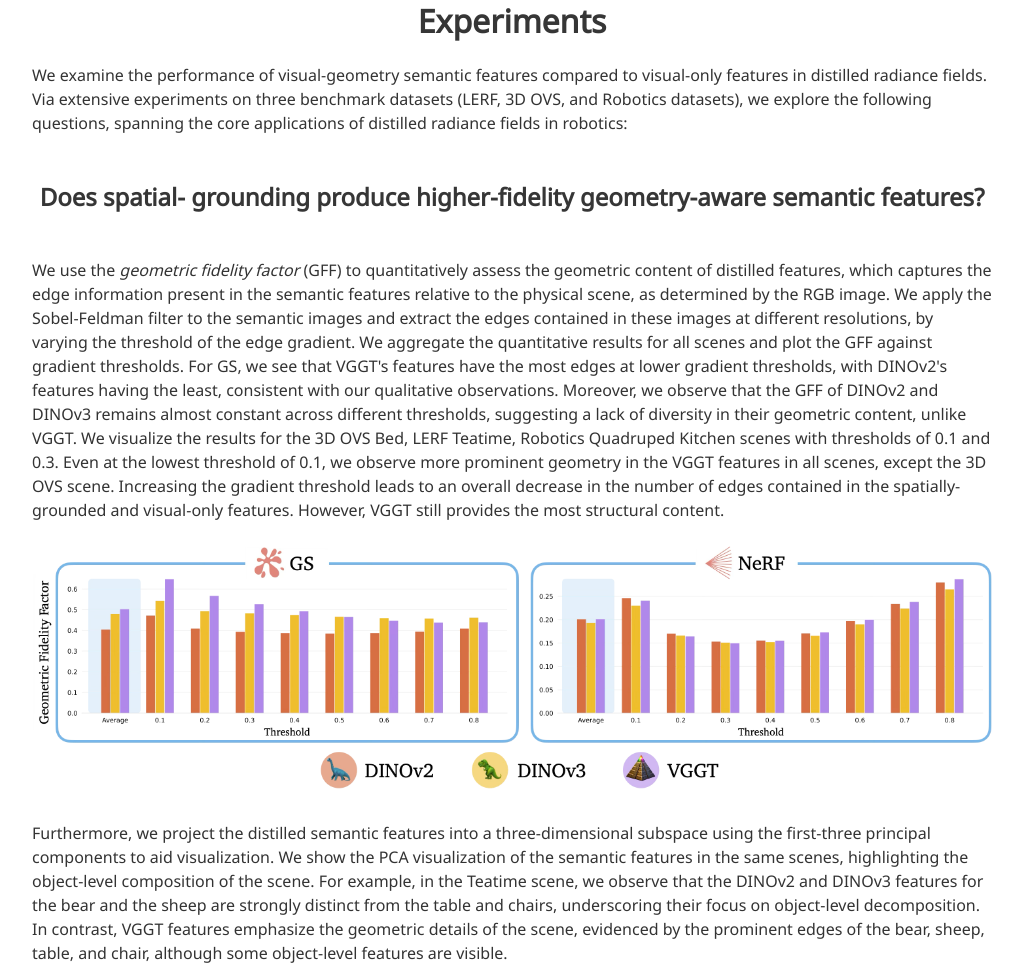
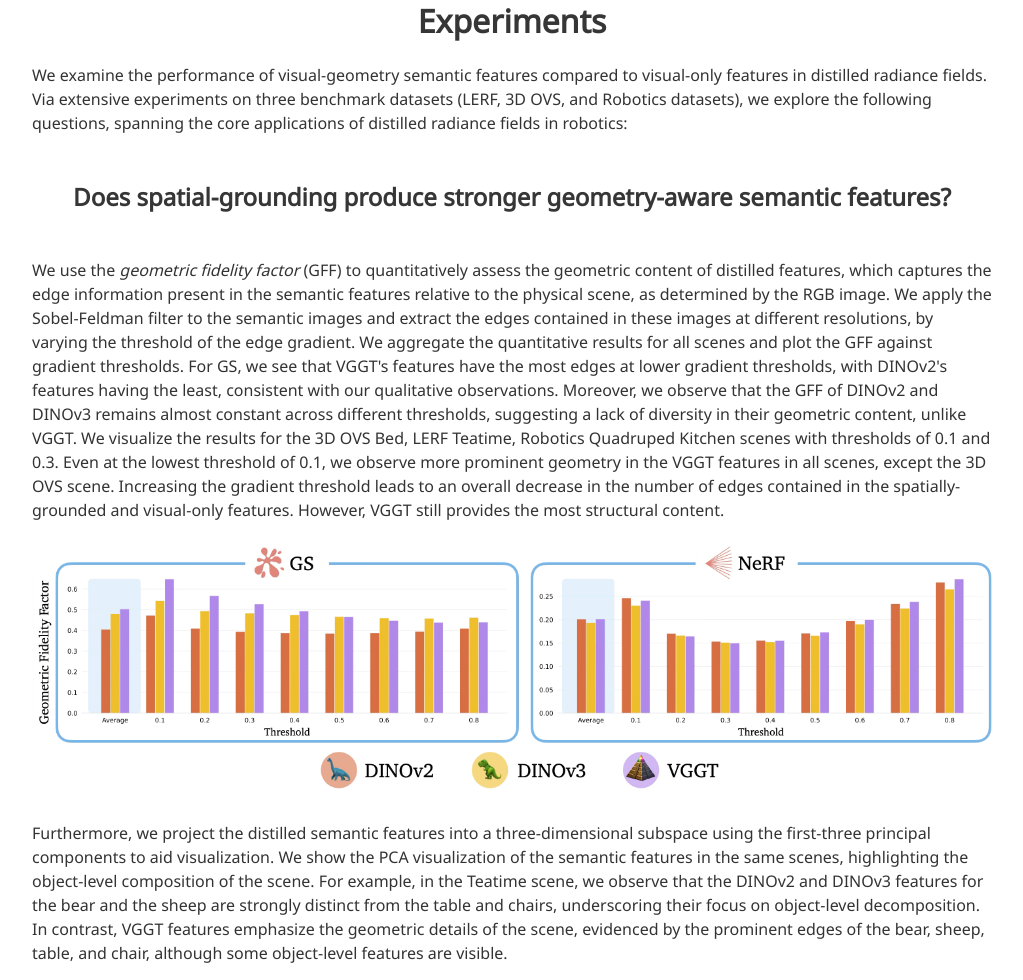
Before and after one commit to spine-geo/spine-geo.github.io, a plain HTML site: page index.html in a window 1280 px wide. Shown: the part 2174-3154 px from the top of the page, without its empty margins (128-1151 px from the left). Drawn offline with nearby package versions, Linux system fonts and the light colour scheme; some icons are missing; files whose address does not match are found by name; a web font is replaced by a local one.

Commit message:
update website

```diff
--- a/index.html
+++ b/index.html
@@ -393,8 +393,8 @@
         <!-- ===== Semantic Content ===== -->
         <section id="semantic-content" class="section">
             <div class="container is-max-desktop content-container">
-                <h2 class="title is-4 has-text-centered">Does spatial-
-                    grounding produce higher-fidelity geometry-aware semantic features?</h2>
+                <h2 class="title is-4 has-text-centered">Does spatial-grounding produce stronger geometry-aware semantic
+                    features?</h2>
 
                 <br>
                 <p>
```
